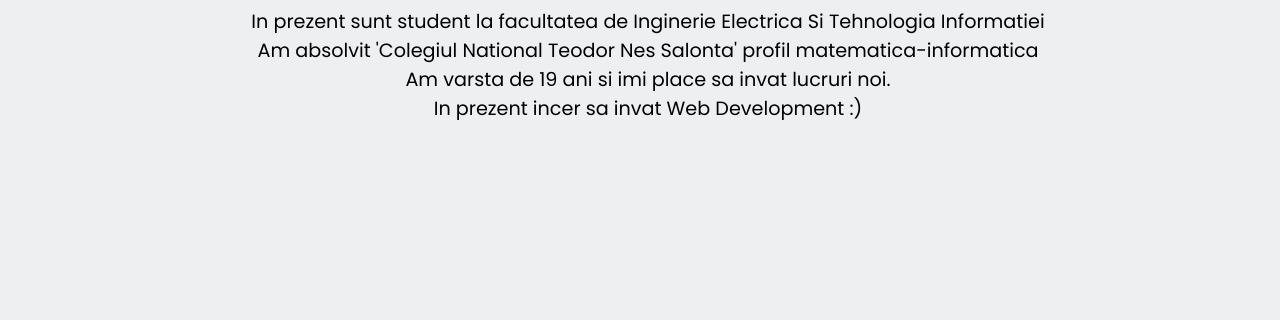
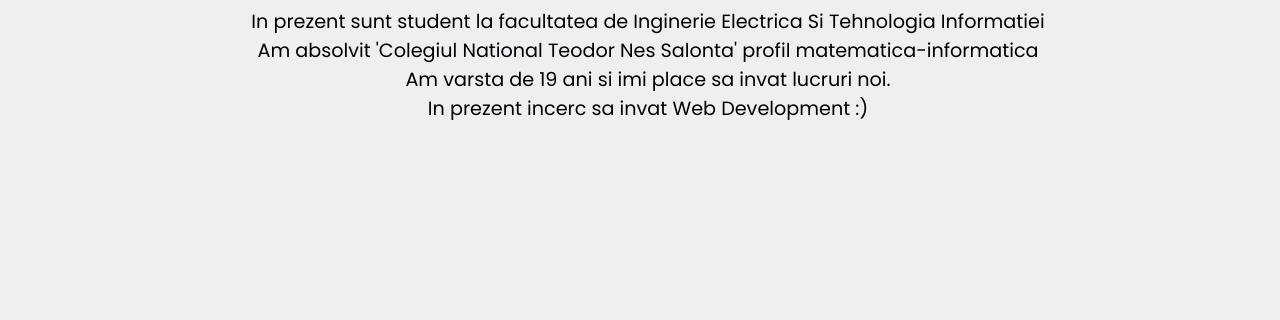
Before and after one commit to razvanghr/razvanghilea.github.io, a plain HTML site: page index.html in a window 1280 px wide. Shown: the part 697-1017 px from the top of the page. Drawn offline with Linux system fonts and the light colour scheme.

Commit message:
Update index.html

```diff
--- a/index.html
+++ b/index.html
@@ -63,7 +63,7 @@
               <br />
               Am varsta de 19 ani si imi place sa invat lucruri noi.
               <br />
-              In prezent incer sa invat Web Development :)
+              In prezent incerc sa invat Web Development :)
             </p>
           </div>
         </div>
```
